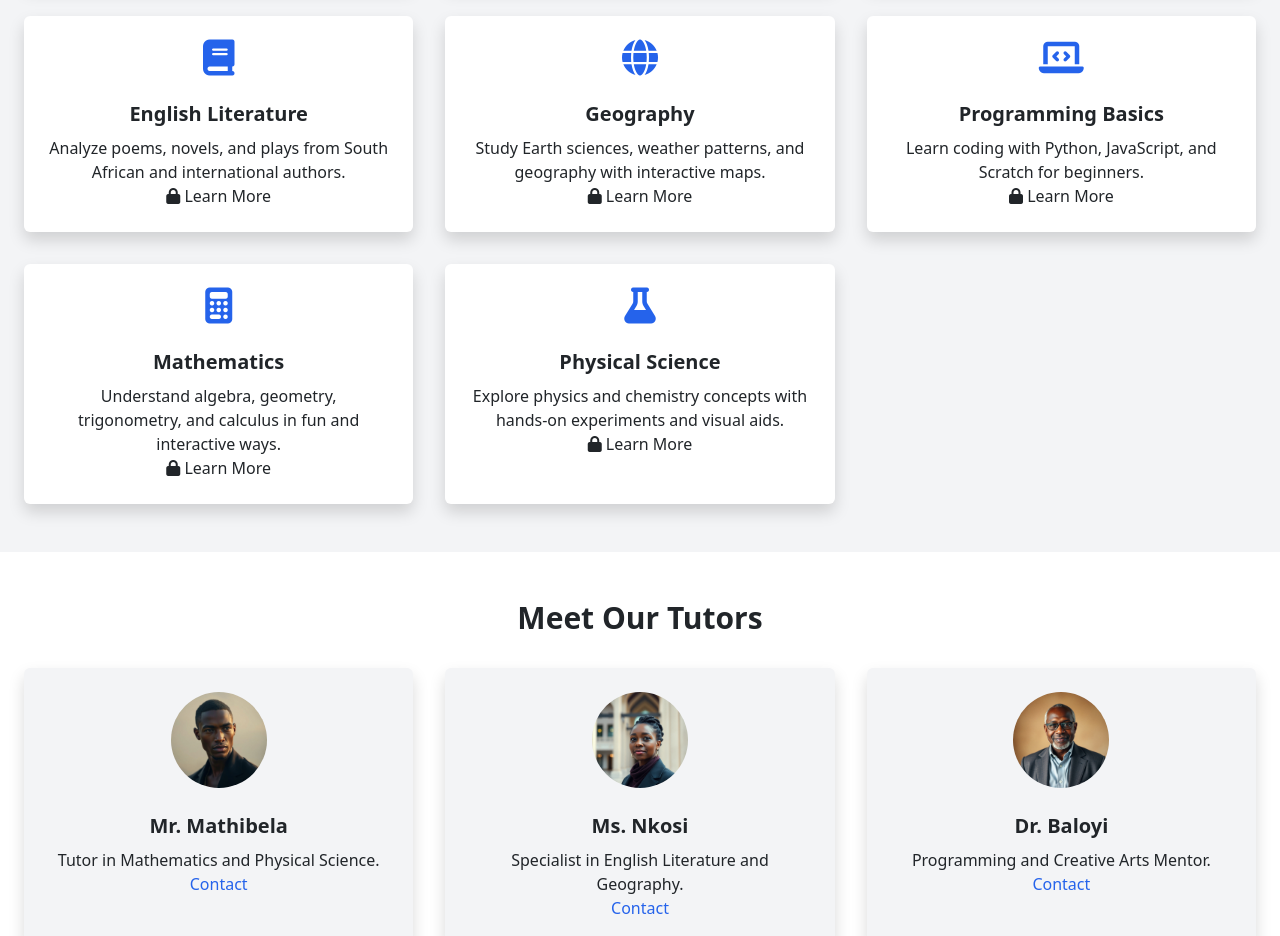
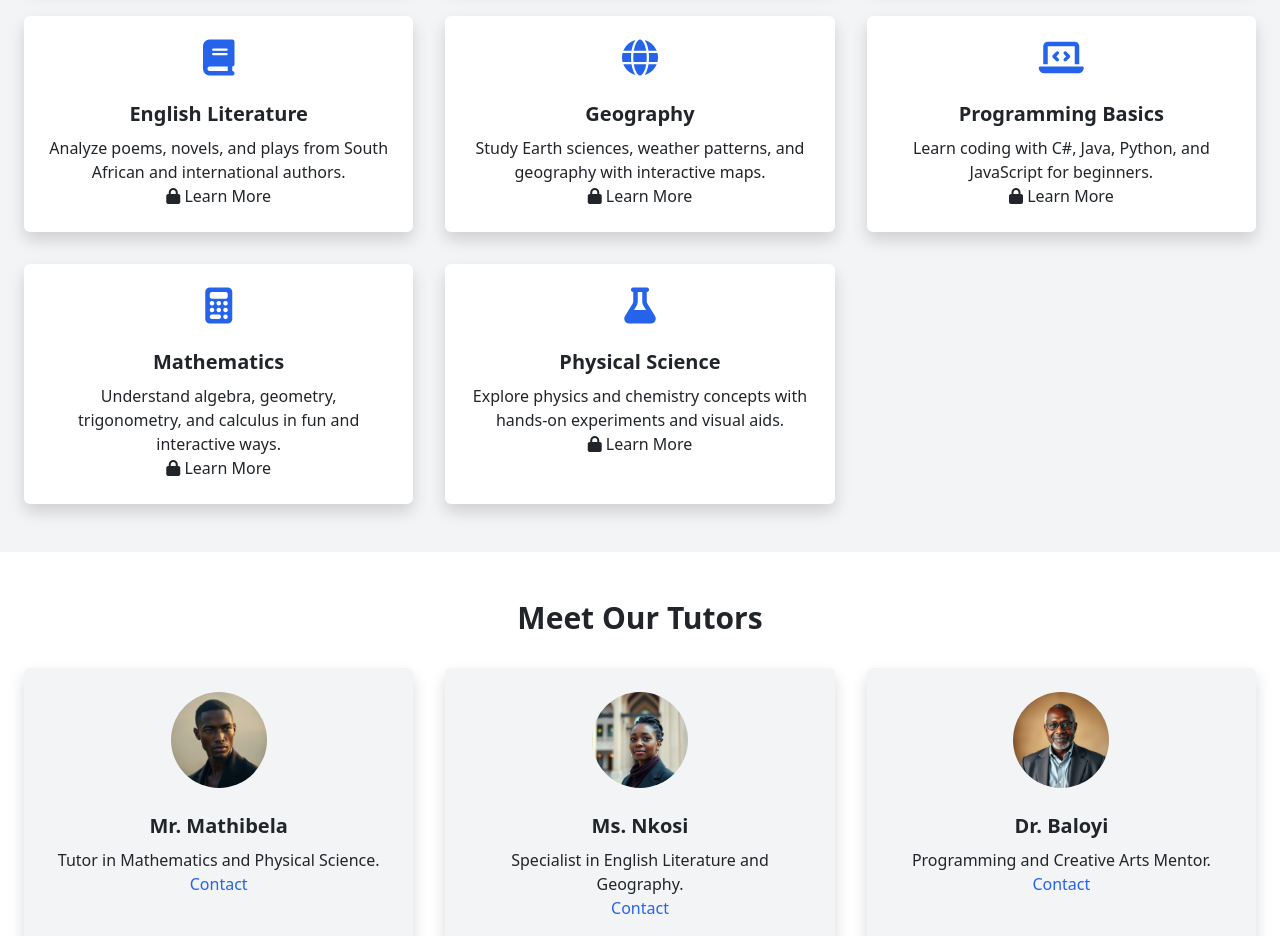
Before and after one commit to ngwanatiyani/Asifunde-chommie-website, a plain HTML site: page courses.html in a window 1280 px wide. Shown: the part 1060-1996 px from the top of the page. Drawn offline with nearby package versions, Linux system fonts and the light colour scheme.

Commit message:
Update courses.html

```diff
--- a/courses.html
+++ b/courses.html
@@ -159,7 +159,7 @@
                 <div class="p-6 bg-white shadow rounded text-center">
                     <i class="fas fa-laptop-code text-4xl text-blue-600 mb-4"></i>
                     <h4 class="text-xl font-semibold mb-2">Programming Basics</h4>
-                    <p>Learn coding with Python, JavaScript, and Scratch for beginners.</p>
+                    <p>Learn coding with C#, Java, Python, and JavaScript for beginners.</p>
                     <i class="fas fa-lock"></i> Learn More
                 </div>
 
```
